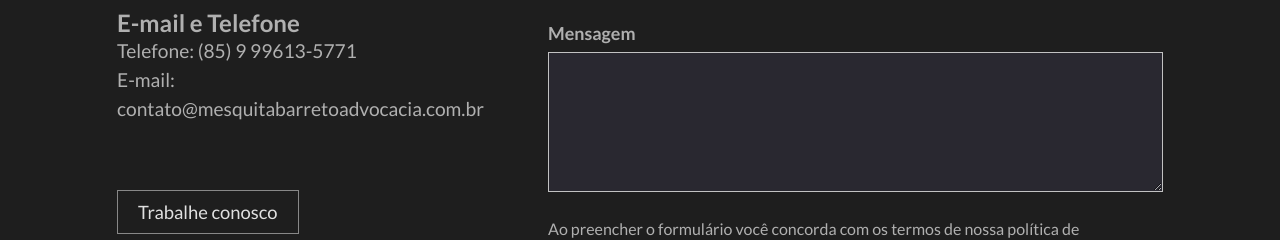
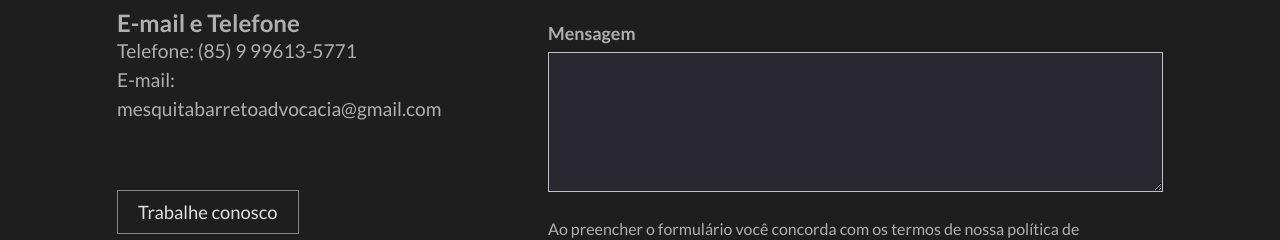
Before and after one commit to humbertomonteiro/mesquita-barreto, a React (Vite) app: page /contacts in a window 1280 px wide. Shown: the part 846-1086 px from the top of the page. Built offline with nearby package versions, Linux system fonts and the light colour scheme.

Commit message:
Update index.jsx

```diff
--- a/src/pages/Contacts/index.jsx
+++ b/src/pages/Contacts/index.jsx
@@ -51,7 +51,7 @@ const Contacts = () => {
             <div className={styles.boxInfo}>
               <h2>E-mail e Telefone</h2>
               <p>Telefone: (85) 9 99613-5771</p>
-              <p>E-mail: contato@mesquitabarretoadvocacia.com.br</p>
+              <p>E-mail: mesquitabarretoadvocacia@gmail.com</p>
             </div>
             <Link
               data-button="3"
```
